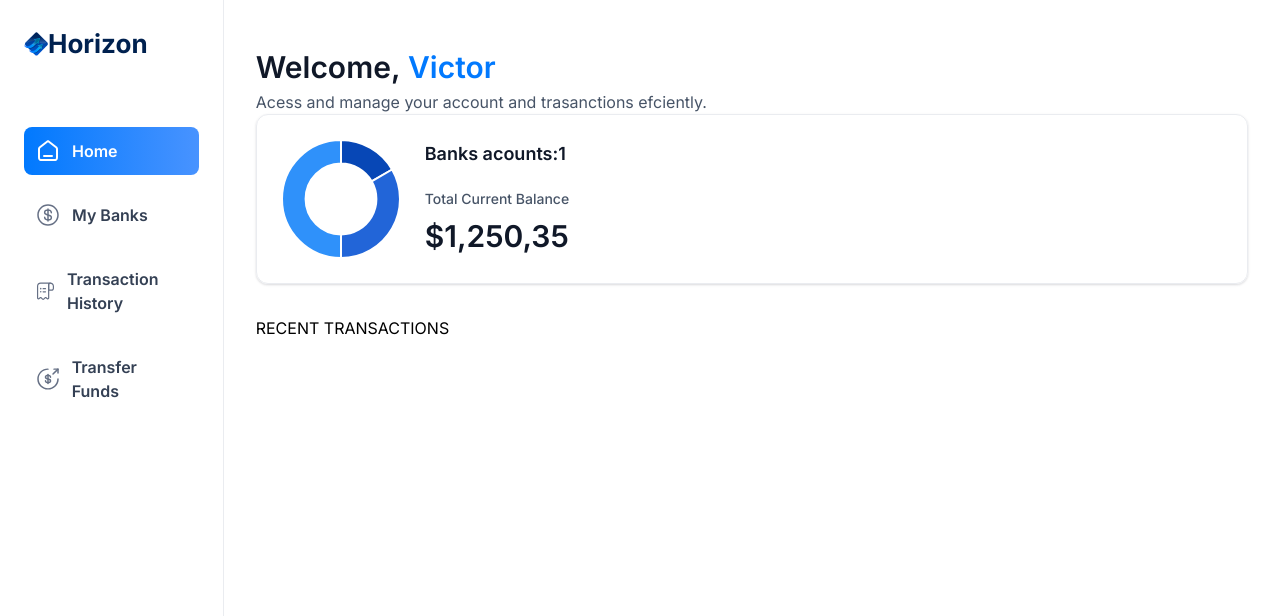
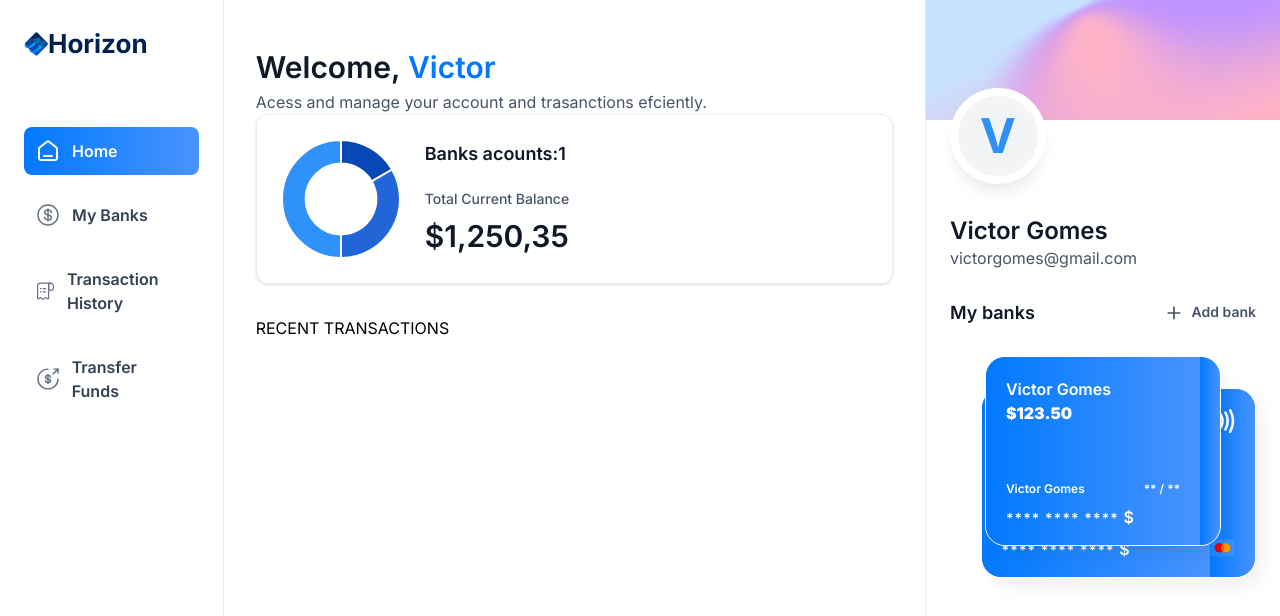
Before and after one commit to victorgomesc/Vg_banking, a Next.js app: page / in a window 1280 px wide. Shown: the top 616 px of the page. Built offline with nearby package versions, Linux system fonts and the light colour scheme.

Commit message:
create component bankCard

```diff
--- a/app/(root)/page.tsx
+++ b/app/(root)/page.tsx
@@ -4,7 +4,7 @@
 import React from 'react'
 
 const Home = () => {
-    const loggedIn = { firstName: 'Victor' };
+    const loggedIn = { firstName: 'Victor', lastName: 'Gomes', email: 'victorgomes@gmail.com' };
 
   return (
     <section className="home">
@@ -22,7 +22,7 @@
           RECENT TRANSACTIONS
         </div>
 
-        <RightSidebar user={loggedIn} transactions={[]} banks={[]}  />
+        <RightSidebar user={loggedIn} transactions={[]} banks={[{ currentBalance: 123.50 }, { currentBalance: 500.50 }]}  />
 
     </section>
   )
--- /dev/null
+++ b/components/BankCard.tsx
@@ -0,0 +1,44 @@
+import { formatAmount } from '@/lib/utils'
+import Image from 'next/image'
+import Link from 'next/link'
+import React from 'react'
+
+const BankCard = ({ account, userName, showBalance = true}: CreditCardProps) => {
+  return (
+    <div className="flex flex-col">
+        <Link href="/" className="bank-card">
+            <div className="bank-card_content">
+                <div>
+                    <h1 className="text-16 font-semibold text-white">
+                        {account.name || userName}
+                    </h1>
+                    <p className="font-ibm-plex-serif font-black text-white">
+                        {formatAmount(account.currentBalance)}
+                    </p>
+                </div>
+
+                <article className='flex flex-col gap-2'>
+                    <div className="flex justify-between">
+                        <h1 className="text-12 font-semibold text-white">
+                            {userName}
+                        </h1>
+                        <h2 className="text-12 font-semibold text-white">
+                            ** / **
+                        </h2>
+                    </div>
+                    <p className="text-14 font-semibold tracking-[1.1px] text-white">
+                        **** **** **** <span className="text-16">${account.mask}</span>
+                    </p>
+                </article>
+            </div>
+
+            <div className="bank-card_icon">
+                <Image src="/icons/Paypass.svg" width={20} height={20} alt="pay" />
+                <Image src="/icons/mastercard.svg" width={45} height={32} alt="mastercard" />
+            </div>
+        </Link>
+    </div>
+  )
+}
+
+export default BankCard
--- a/components/RightSidebar.tsx
+++ b/components/RightSidebar.tsx
@@ -1,8 +1,51 @@
+import Image from 'next/image'
+import Link from 'next/link'
 import React from 'react'
+import BankCard from './BankCard'
 
 const RightSidebar = ({ user, transactions, banks }: RightSidebarProps) => {
   return (
-    <aside>
+    <aside className="right-sidebar">
+        <section className='flex flex-col'>
+            <div className='profile-banner' />
+            <div className="profile">
+                <div className='profile-img'>
+                    <span className="text-5xl font-bold text-blue-500">{user.firstName[0]}</span>
+                </div>
+                <div className="profile-details">
+                    <h1 className="profile-name">
+                      {user.firstName}  {user.lastName}
+                    </h1>
+                    <p className="profile-email">
+                        {user.email}
+                    </p>
+                </div>
+            </div>
+        </section>
+
+        <section className="banks">
+            <div className="flex w-full justify-between">
+                <h2 className="header-2">My banks</h2>
+                <Link href="/" className='flex gap-2'>
+                    <Image src="/icons/plus.svg" width={20} height={20} alt="plus" />
+                    <h2 className="text-14 font-semibold text-gray-600">
+                        Add bank
+                    </h2>
+                </Link>
+            </div>
+            {banks?.length > 0 && (
+                <div className="relative flex flex-1 flex-col items-center justify-center gap-5">
+                    <div className="relative z-10">
+                        <BankCard key={banks[0].$id} account={banks[0]} userName={`${user.firstName} ${user.lastName}`} showBalance={false} />
+                    </div>
+                    {banks[1] && (
+                      <div className="absolute right-0 top-8 z-0 w-[90%]">
+                        <BankCard key={banks[1].$id} account={banks[1]} userName={`${user.firstName} ${user.lastName}`} showBalance={false} />
+                      </div>
+                    )}
+                </div>
+            )}
+        </section>
 
     </aside>
   )
```
